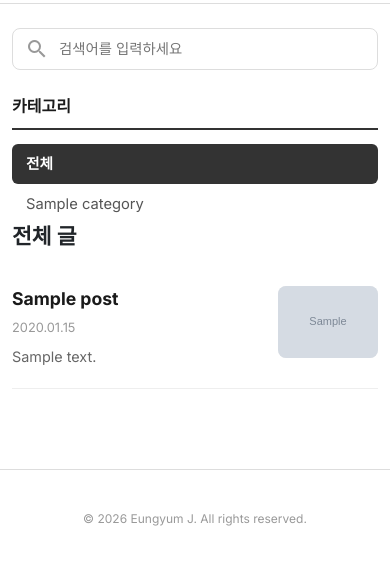
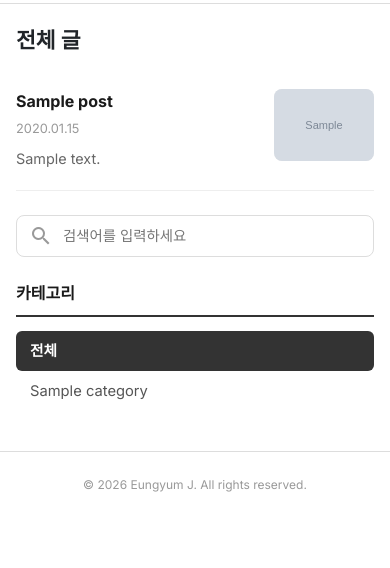
Before and after one commit to axinafuture/blog, a Django app: page /essay/ in a window 390 px wide. Shown: the part 339-907 px from the top of the page. After the commit the page ends 831 px from the top, so only its background shows below. Run offline with Django 5.2, Linux system fonts and the light colour scheme; tables that the repository leaves empty hold one stand-in row (values such as "Sample post"); grey boxes marked "Sample" are stand-in pictures; some libraries are stand-ins or nearby versions.

Commit message:
Improve mobile responsiveness
- Logo scales with viewport instead of fixed height
- Essay sidebar moves below content on mobile
- Adjust font sizes, card gaps, thumbnails for small screens

Co-Authored-By: Claude Opus 4.6 <noreply@anthropic.com>

```diff
--- a/static/css/essay.css
+++ b/static/css/essay.css
@@ -385,6 +385,18 @@
     .article-title {
         font-size: 1.4rem;
     }
+
+    .article-body {
+        font-size: 0.95rem;
+    }
+
+    .article-embed iframe {
+        height: 220px;
+    }
+
+    .essay-post-card {
+        gap: 14px;
+    }
 }
 
 @media (max-width: 576px) {
@@ -392,4 +404,12 @@
         width: 100px;
         height: 72px;
     }
+
+    .essay-post-card-title {
+        font-size: 1rem;
+    }
+
+    .essay-post-card-summary {
+        -webkit-line-clamp: 1;
+    }
 }
--- a/static/css/structure.css
+++ b/static/css/structure.css
@@ -22,6 +22,8 @@ body {
 
 
 .logo-img {
+    max-width: 100%;
+    height: auto;
     max-height: 260px;
 }
 
@@ -49,3 +51,16 @@ body {
     color: #999;
     text-align: center;
 }
+
+/* --- 반응형 --- */
+@media (max-width: 768px) {
+    .container.mt-4 {
+        padding-left: 16px;
+        padding-right: 16px;
+    }
+
+    .site-footer {
+        margin-top: 40px;
+        padding: 24px 0;
+    }
+}
--- a/templates/essay.html
+++ b/templates/essay.html
@@ -12,7 +12,7 @@
 {% block content %}
 <div class="row">
     <!-- 사이드바 -->
-    <div class="col-md-3">
+    <div class="col-md-3 order-md-1 order-2 mt-4 mt-md-0">
         <!-- 검색 -->
         <div class="search-box mb-4">
             <form method="get" action="{% url 'essay' %}">
@@ -35,7 +35,7 @@
     </div>
 
     <!-- 글 목록 -->
-    <div class="col-md-9">
+    <div class="col-md-9 order-md-2 order-1">
         <h4 class="mb-3 essay-page-title">
             {% if query %}
                 "{{ query }}" 검색 결과
--- a/templates/essay_detail.html
+++ b/templates/essay_detail.html
@@ -12,7 +12,7 @@
 {% block content %}
 <div class="row">
     <!-- 사이드바 -->
-    <div class="col-md-3">
+    <div class="col-md-3 order-md-1 order-2 mt-4 mt-md-0">
         <!-- 검색 -->
         <div class="search-box mb-4">
             <form method="get" action="{% url 'essay' %}">
@@ -34,7 +34,7 @@
     </div>
 
     <!-- 글 상세 -->
-    <div class="col-md-9">
+    <div class="col-md-9 order-md-2 order-1">
         <a href="{% url 'essay' %}" class="back-to-list">
             <span class="material-icons-outlined">arrow_back</span> 목록으로
         </a>
```
Also changed, not shown: static/css/main.css (+8 -0 lines).
